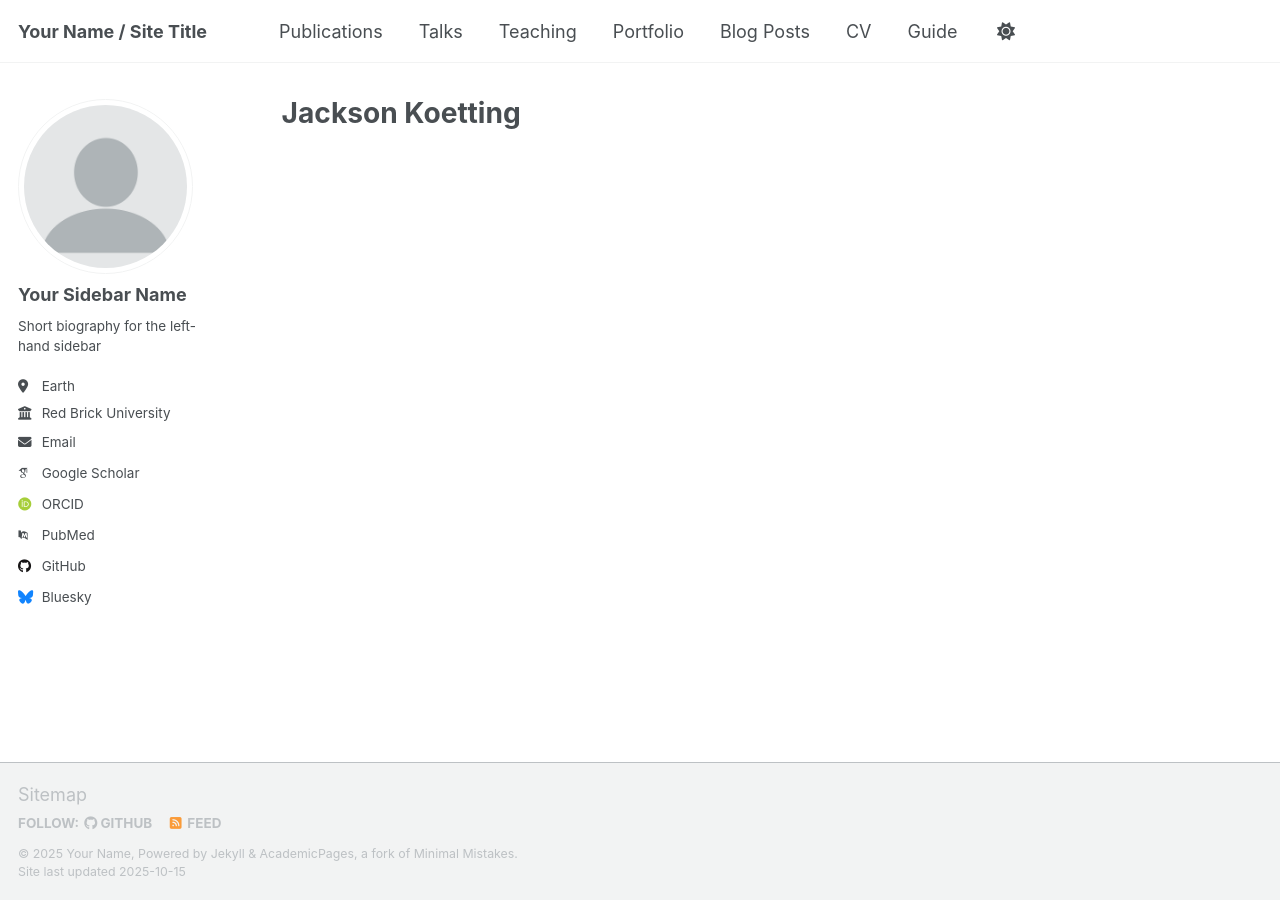
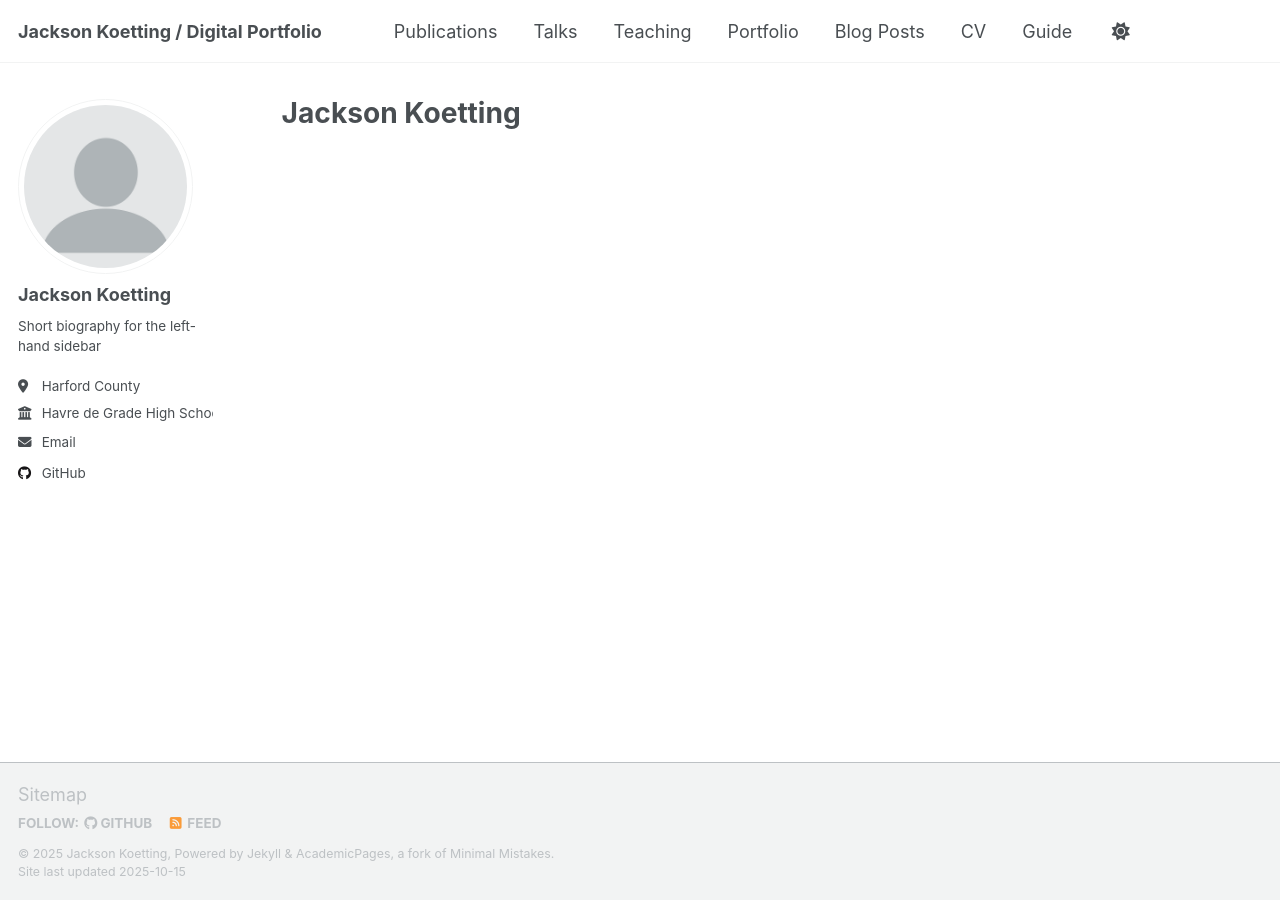
Before and after one commit to ObjectInstance/ObjectInstance, a Jekyll site: the page built from _pages/about.md, in a window 1280 px wide. Built offline with Jekyll 4.4.1, drawn with Linux system fonts in a browser that asks for light colours; some web fonts are replaced; a script that is not in the unit is left out.

Commit message:
Update _config.yml

```diff
--- a/_config.yml
+++ b/_config.yml
@@ -9,14 +9,14 @@
 # Basic Site Settings
 locale                   : "en-US"
 site_theme               : "default" # Currently available options are "default", "air"
-title                    : "Your Name / Site Title"
+title                    : "Jackson Koetting / Digital Portfolio"
 title_separator          : "-"
-name                     : &name "Your Name"
-description              : &description "Your Name's academic portfolio"   # Update this with a general description of your site, this is the default if not overridden by a page
-url                      : https://academicpages.github.io # The base hostname & protocol for your site e.g. "https://[your GitHub username].github.io",
+name                     : &name "Jackson Koetting"
+description              : &description "Jackson Koetting's academic portfolio"   # Update this with a general description of your site, this is the default if not overridden by a page
+url                      : https://ObjectInstance.github.io # The base hostname & protocol for your site e.g. "https://[your GitHub username].github.io",
                                                            # or if you already have some other page hosted on Github then use "https://[your GitHub username].github.io/[Your Repo Name]"
 baseurl                  : "" # the subpath of your site, e.g. "/blog"
-repository               : "academicpages/academicpages.github.io"
+repository               : "ObjectInstance/ObjectInstance.github.io"
 
 # Site Author - The following control what appear as part of the author content on the side bar.
 #               If a field is blank the icon and link will not appear, otherwise it will be shown.
@@ -24,23 +24,23 @@ repository               : "academicpages/academicpages.github.io"
 author:
   # Biographic information
   avatar           : "profile.png"
-  name             : "Your Sidebar Name"
+  name             : "Jackson Koetting"
   pronouns         : # example: "she/her"
   bio              : "Short biography for the left-hand sidebar"
-  location         : "Earth"
-  employer         : "Red Brick University"
+  location         : "Harford County"
+  employer         : "Havre de Grade High School"
   uri              : # URL
-  email            : "none@example.org"
+  email            : "jacksonkoetting@student.hcps.org"
 
   # Academic websites
   academia         : # URL
   arxiv            : # URL - Update with the correct link to your profile
-  googlescholar    : "https://scholar.google.com/citations?user=PS_CX0AAAAAJ"
+  googlescholar    : # "https://scholar.google.com/citations?user=PS_CX0AAAAAJ"
   inspire-hep      : # URL
   impactstory      : # URL
-  orcid            : "http://orcid.org/yourorcidurl"
+  orcid            : # "http://orcid.org/yourorcidurl"
   semantic         : # URL
-  pubmed           : "https://www.ncbi.nlm.nih.gov/pubmed/?term=john+snow"
+  pubmed           : # "https://www.ncbi.nlm.nih.gov/pubmed/?term=john+snow"
   researchgate     : # URL
   scopus           : # URL
 
@@ -48,13 +48,13 @@ author:
   bitbucket        : # Username - Update with your username on the site
   codepen          : # Username
   dribbble         : # Username
-  github           : "academicpages"
+  github           : "ObjectInstance"
   kaggle           : # Username
   stackoverflow    : # User number or user number and name (i.e., use "1" or "1/jeff-atwood")
 
   # Social media
   artstation       : # Username
-  bluesky          : "bsky.app" # Replace this with you Bluesky username
+  bluesky          : # "bsky.app" # Replace this with you Bluesky username
   facebook         : # Username
   flickr           : # Username
   foursquare       : # Username
```
